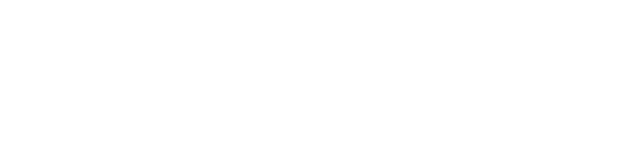
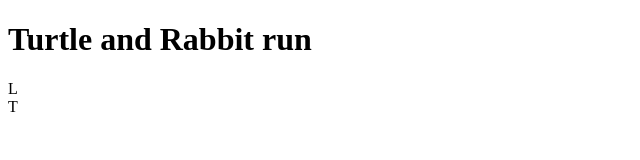
Before and after one commit to cunhaluisg5/2017-1-tandrun, a plain HTML site: page tandrun.html in a window 1280 px wide. Shown: the whole page, without its empty margins (0-640 px from the left). Drawn offline with Linux system fonts and the light colour scheme.

Commit message:
Adiciona elementos de estrutura

```diff
--- a/tandrun.html
+++ b/tandrun.html
@@ -5,6 +5,10 @@
     <title>Turtle and Rabbit run</title>
   </head>
   <body>
-
+    <h1>Turtle and Rabbit run</h1>
+    <div id="cenario">
+      <div id="lebre ">L</div>
+      <div id="tartaruga">T</div>
+    </div>
   </body>
 </html>
```
